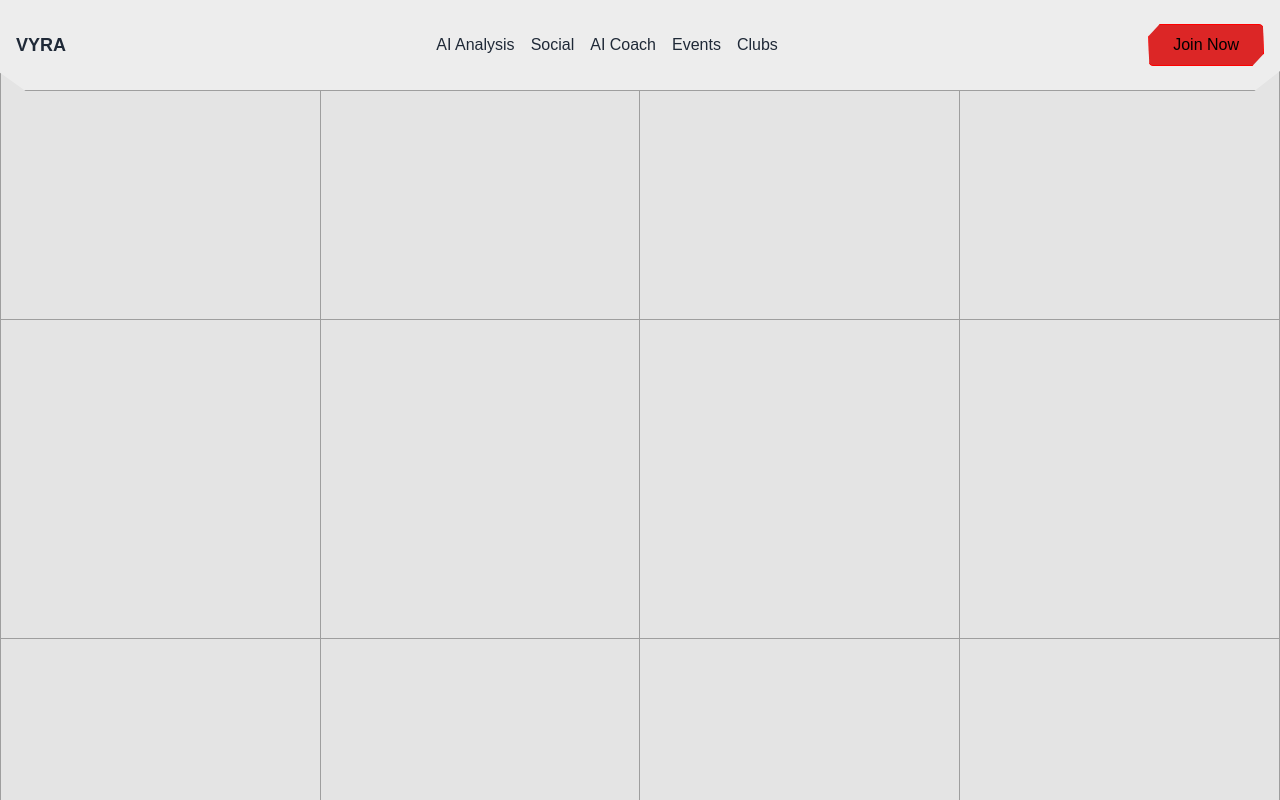
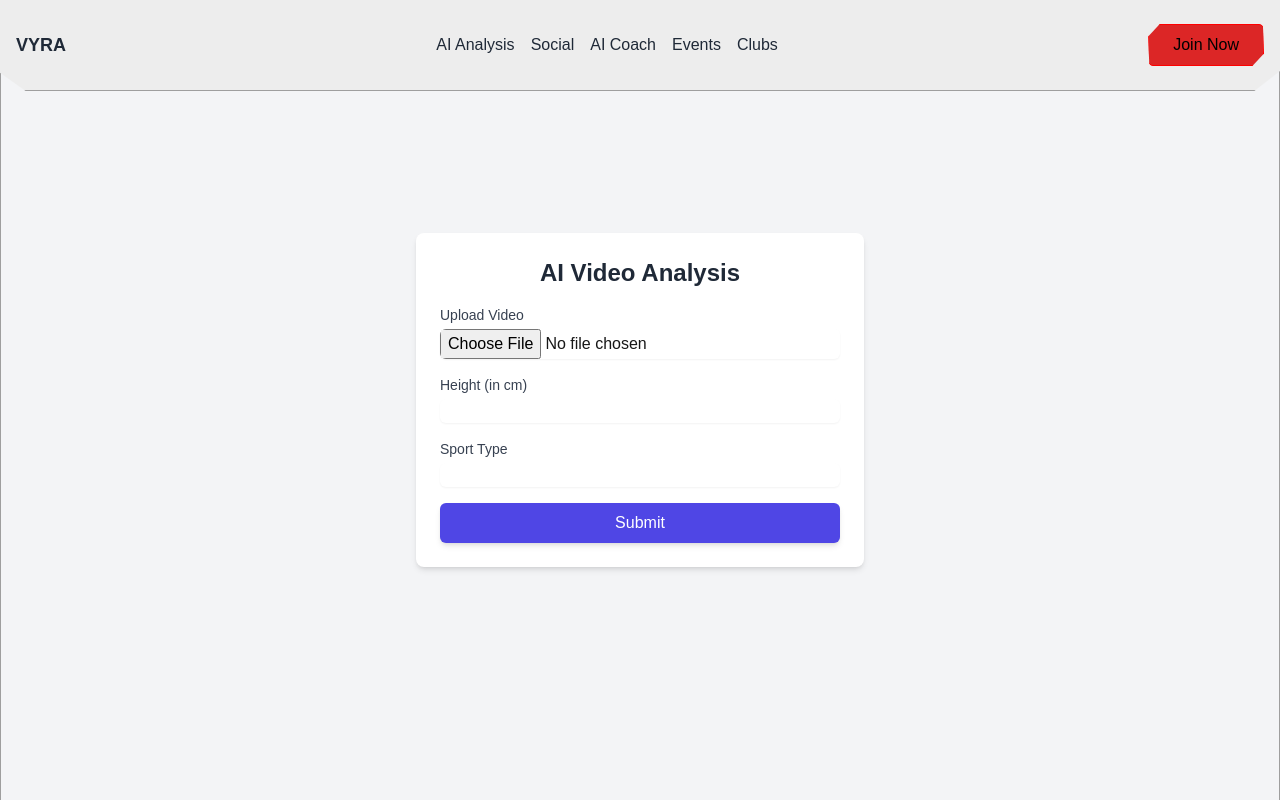
Before and after one commit to sanket-25/vyra, a Next.js app: page /AI-Analysis in a window 1280 px wide. Shown: the top 800 px of the page. Built offline with nearby package versions, Linux system fonts and the light colour scheme.

Commit message:
Update page.jsx

```diff
--- a/app/AI-Analysis/page.jsx
+++ b/app/AI-Analysis/page.jsx
@@ -1,14 +1,148 @@
+"use client"
+
+import React, { useState } from "react";
+
 const AIAnalysis = () => {
-    return (
-      <div className="grid grid-cols-4 grid-rows-10 gap-0">
-        {Array.from({ length: 40 }).map((_, index) => (
-          <div
-            key={index}
-            className={`border-r border-b border-[#9e9e9e] ${index % 4 === 3 ? 'border-r-0' : ''} ${index >= 36 ? 'border-b-0' : ''} aspect-square`}
-          />
-        ))}
-      </div>
-    );
+  const [selectedFile, setSelectedFile] = useState(null);
+  const [height, setHeight] = useState("");
+  const [sportType, setSportType] = useState("");
+  const [outputData, setOutputData] = useState(null);
+  const [loading, setLoading] = useState(false);
+
+  const handleFileChange = (event) => {
+    setSelectedFile(event.target.files[0]);
   };
 
-  export default AIAnalysis;
+  const handleSubmit = async (event) => {
+    event.preventDefault();
+
+    if (!selectedFile || !height || !sportType) {
+      alert("Please fill in all fields.");
+      return;
+    }
+
+    setLoading(true);
+
+    const formData = new FormData();
+    formData.append("file", selectedFile);
+    formData.append("height", height);
+    formData.append("sport_type", sportType);
+
+    try {
+      const response = await fetch("http://13.49.67.6:5000/process-video", {
+        method: "POST",
+        body: formData,
+      });
+
+      if (!response.ok) {
+        throw new Error("Failed to process the video.");
+      }
+
+      const data = await response.json();
+      setOutputData(data);
+    } catch (error) {
+      console.error(error);
+      alert("An error occurred while processing the video.");
+    } finally {
+      setLoading(false);
+    }
+  };
+
+  return (
+    <div className="min-h-screen bg-gray-100 flex flex-col items-center justify-center p-4">
+      <div className="bg-white shadow-md rounded-lg p-6 w-full max-w-md">
+        <h1 className="text-2xl font-bold text-gray-800 text-center mb-4">
+          AI Video Analysis
+        </h1>
+        <form onSubmit={handleSubmit} className="space-y-4">
+          <div>
+            <label
+              htmlFor="file"
+              className="block text-sm font-medium text-gray-700"
+            >
+              Upload Video
+            </label>
+            <input
+              type="file"
+              id="file"
+              accept="video/*"
+              onChange={handleFileChange}
+              className="mt-1 block w-full border-gray-300 rounded-md shadow-sm focus:ring-indigo-500 focus:border-indigo-500"
+            />
+          </div>
+          <div>
+            <label
+              htmlFor="height"
+              className="block text-sm font-medium text-gray-700"
+            >
+              Height (in cm)
+            </label>
+            <input
+              type="number"
+              id="height"
+              value={height}
+              onChange={(e) => setHeight(e.target.value)}
+              className="mt-1 block w-full border-gray-300 rounded-md shadow-sm focus:ring-indigo-500 focus:border-indigo-500"
+            />
+          </div>
+          <div>
+            <label
+              htmlFor="sportType"
+              className="block text-sm font-medium text-gray-700"
+            >
+              Sport Type
+            </label>
+            <input
+              type="text"
+              id="sportType"
+              value={sportType}
+              onChange={(e) => setSportType(e.target.value)}
+              className="mt-1 block w-full border-gray-300 rounded-md shadow-sm focus:ring-indigo-500 focus:border-indigo-500"
+            />
+          </div>
+          <button
+            type="submit"
+            disabled={loading}
+            className="w-full bg-indigo-600 text-white py-2 px-4 rounded-md shadow-md hover:bg-indigo-700 focus:ring-2 focus:ring-indigo-500 focus:ring-offset-2 disabled:opacity-50"
+          >
+            {loading ? "Processing..." : "Submit"}
+          </button>
+        </form>
+      </div>
+
+      {outputData && (
+        <div className="bg-white shadow-md rounded-lg p-6 w-full max-w-2xl mt-6">
+          <h2 className="text-xl font-bold text-gray-800 mb-4">
+            Analysis Results
+          </h2>
+          <p className="text-gray-700 mb-4">
+            <strong>Analysis Array:</strong> {JSON.stringify(outputData.analysis_array)}
+          </p>
+          <p className="text-gray-700 mb-4">
+            <strong>Text Output:</strong> {outputData.text_output}
+          </p>
+          <div className="mb-4">
+            <h3 className="text-lg font-semibold text-gray-800 mb-2">
+              Processed Video
+            </h3>
+            <video
+              controls
+              src={`http://13.49.67.6:5000/download/${outputData.output_video_url.split("/").pop()}`}
+              className="w-full rounded-lg shadow-md"
+              type="video/webm"
+            />
+          </div>
+          <a
+            href={`http://13.49.67.6:5000${outputData.output_video_url}`}
+            download
+            className="inline-block bg-green-600 text-white py-2 px-4 rounded-md shadow-md hover:bg-green-700 focus:ring-2 focus:ring-green-500 focus:ring-offset-2"
+          >
+            Download Video
+          </a>
+        </div>
+      )}
+    </div>
+  );
+};
+
+export default AIAnalysis;
```
